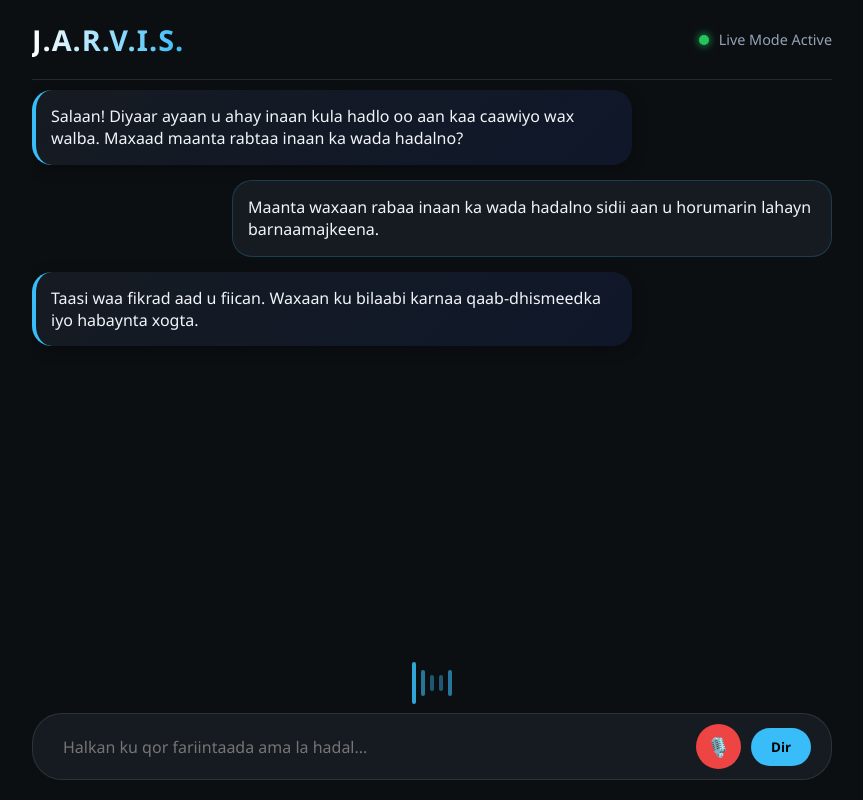
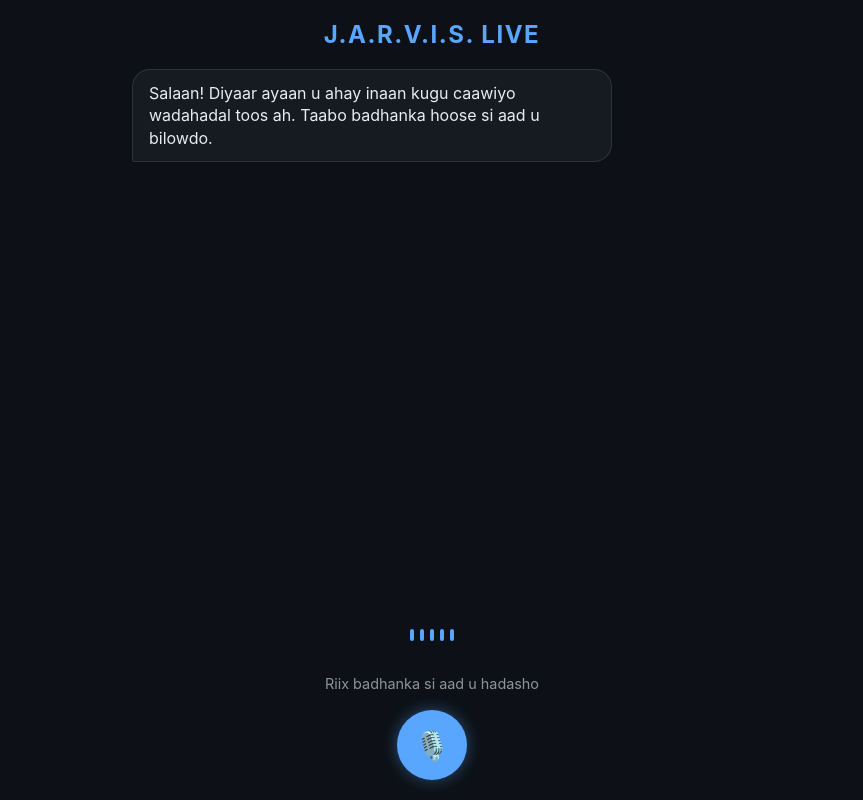
Before and after one commit to saamgamer9-blip/JARVIS-AI, a website: page index.html in a window 1280 px wide. Shown: the whole page, without its empty margins (208-1071 px from the left). Drawn offline with Linux system fonts and the light colour scheme.

Commit message:
Update index.html

```diff
--- a/index.html
+++ b/index.html
@@ -3,22 +3,21 @@
 <head>
   <meta charset="UTF-8">
   <meta name="viewport" content="width=device-width, initial-scale=1.0">
-  <title>JARVIS Live Interface</title>
+  <title>JARVIS Live Voice Assistant</title>
   <style>
     :root {
-      --bg-color: #0c0f12;
+      --bg-color: #0d1117;
       --surface-color: #161b22;
-      --accent-color: #38bdf8;
-      --text-color: #f1f5f9;
-      --text-muted: #94a3b8;
-      --glow-color: rgba(56, 189, 248, 0.3);
+      --text-color: #e6edf3;
+      --accent-color: #58a6ff;
+      --accent-glow: rgba(88, 166, 255, 0.4);
     }
 
     * {
       box-sizing: border-box;
       margin: 0;
       padding: 0;
-      font-family: 'Segoe UI', Tahoma, Geneva, Verdana, sans-serif;
+      font-family: -apple-system, BlinkMacSystemFont, "Segoe UI", Roboto, sans-serif;
     }
 
     body {
@@ -30,232 +29,255 @@
       justify-content: space-between;
       align-items: center;
       padding: 20px;
-      overflow: hidden;
     }
 
-    /* Header Section */
     header {
       width: 100%;
-      max-width: 800px;
-      display: flex;
-      justify-content: space-between;
-      align-items: center;
-      padding-bottom: 20px;
-      border-bottom: 1px solid rgba(255, 255, 255, 0.1);
+      max-width: 600px;
+      text-align: center;
+      padding-bottom: 10px;
     }
 
-    .brand h1 {
-      font-size: 1.8rem;
-      letter-spacing: 1px;
-      background: linear-gradient(90deg, #fff, var(--accent-color));
-      -webkit-background-clip: text;
-      -webkit-text-fill-color: transparent;
+    header h1 {
+      font-size: 1.5rem;
+      letter-spacing: 1.5px;
+      text-transform: uppercase;
+      color: var(--accent-color);
     }
 
-    .status {
-      display: flex;
-      align-items: center;
-      gap: 10px;
-      font-size: 0.9rem;
-      color: var(--text-muted);
-    }
-
-    .status-indicator {
-      width: 10px;
-      height: 10px;
-      background-color: #22c55e;
-      border-radius: 50%;
-      box-shadow: 0 0 8px #22c55e;
-    }
-
-    /* Main Chat Display */
-    main {
+    #chatContainer {
       flex: 1;
       width: 100%;
-      max-width: 800px;
+      max-width: 600px;
       overflow-y: auto;
       display: flex;
       flex-direction: column;
-      gap: 15px;
+      gap: 12px;
       padding: 10px 0;
     }
 
     .message {
-      max-width: 75%;
-      padding: 15px;
-      border-radius: 20px;
+      max-width: 80%;
+      padding: 12px 16px;
+      border-radius: 18px;
+      font-size: 1rem;
       line-height: 1.4;
-      font-size: 1rem;
     }
 
     .message.user {
       align-self: flex-end;
-      background-color: var(--surface-color);
-      border: 1px solid rgba(56, 189, 248, 0.2);
+      background-color: var(--accent-color);
+      color: #0d1117;
+      font-weight: 500;
+      border-bottom-right-radius: 2px;
     }
 
     .message.ai {
       align-self: flex-start;
-      background: linear-gradient(135deg, var(--surface-color), #0f172a);
-      border-left: 4px solid var(--accent-color);
-      box-shadow: 0 4px 15px rgba(0, 0, 0, 0.3);
+      background-color: var(--surface-color);
+      border: 1px solid rgba(255, 255, 255, 0.1);
+      border-bottom-left-radius: 2px;
     }
 
-    /* Voice Visualiser Simulation */
-    .visualizer-container {
-      width: 100%;
+    /* Voice Visualiser */
+    .visualizer {
       display: flex;
       justify-content: center;
       align-items: center;
-      height: 60px;
-      gap: 5px;
+      gap: 6px;
+      height: 40px;
+      margin: 10px 0;
     }
 
-    .bar {
+    .wave-bar {
       width: 4px;
-      height: 20px;
+      height: 12px;
       background-color: var(--accent-color);
       border-radius: 2px;
-      animation: pulse 1.5s infinite ease-in-out;
+      transition: height 0.2s ease;
+    }
+
+    .wave-bar.active {
+      animation: pulse 0.8s infinite ease-in-out alternate;
     }
 
     @keyframes pulse {
-      0%, 100% { height: 15px; opacity: 0.4; }
-      50% { height: 50px; opacity: 1; }
+      0% { height: 12px; }
+      100% { height: 36px; }
     }
 
-    .bar:nth-child(2) { animation-delay: 0.2s; }
-    .bar:nth-child(3) { animation-delay: 0.4s; }
-    .bar:nth-child(4) { animation-delay: 0.6s; }
-    .bar:nth-child(5) { animation-delay: 0.8s; }
-
-    /* Input Controls */
     .controls {
       width: 100%;
-      max-width: 800px;
+      max-width: 600px;
       display: flex;
-      gap: 10px;
+      flex-direction: column;
       align-items: center;
-      background-color: var(--surface-color);
-      padding: 10px 20px;
-      border-radius: 30px;
-      border: 1px solid rgba(255, 255, 255, 0.1);
+      gap: 15px;
+      padding-top: 10px;
     }
 
-    input[type="text"] {
-      flex: 1;
-      background: transparent;
+    #voiceBtn {
+      background-color: var(--accent-color);
+      color: #0d1117;
       border: none;
-      color: var(--text-color);
-      padding: 10px;
-      font-size: 1rem;
-      outline: none;
-    }
-
-    button {
-      background-color: var(--accent-color);
-      color: #000;
-      border: none;
-      padding: 10px 20px;
-      border-radius: 20px;
-      font-weight: bold;
+      width: 70px;
+      height: 70px;
+      border-radius: 50%;
+      font-size: 1.8rem;
       cursor: pointer;
-      transition: transform 0.2s, box-shadow 0.2s;
-    }
-
-    button:hover {
-      transform: scale(1.05);
-      box-shadow: 0 0 15px var(--glow-color);
-    }
-
-    .mic-btn {
-      background-color: #ef4444;
-      color: #fff;
-      border-radius: 50%;
-      width: 45px;
-      height: 45px;
       display: flex;
       justify-content: center;
       align-items: center;
-      font-size: 1.2rem;
+      box-shadow: 0 0 15px var(--accent-glow);
+      transition: transform 0.2s, background-color 0.2s;
+    }
+
+    #voiceBtn:hover {
+      transform: scale(1.08);
+    }
+
+    #voiceBtn.Listening {
+      background-color: #ff7b72;
+      box-shadow: 0 0 20px rgba(255, 123, 114, 0.6);
+    }
+
+    #statusText {
+      font-size: 0.9rem;
+      color: #8b949e;
+      min-height: 1.25rem;
     }
   </style>
 </head>
 <body>
 
   <header>
-    <div class="brand">
-      <h1>J.A.R.V.I.S.</h1>
-    </div>
-    <div class="status">
-      <div class="status-indicator"></div>
-      <span>Live Mode Active</span>
-    </div>
+    <h1>J.A.R.V.I.S. Live</h1>
   </header>
 
-  <main id="chatArea">
+  <div id="chatContainer">
     <div class="message ai">
-      Salaan! Diyaar ayaan u ahay inaan kula hadlo oo aan kaa caawiyo wax walba. Maxaad maanta rabtaa inaan ka wada hadalno?
+      Salaan! Diyaar ayaan u ahay inaan kugu caawiyo wadahadal toos ah. Taabo badhanka hoose si aad u bilowdo.
     </div>
-    <div class="message user">
-      Maanta waxaan rabaa inaan ka wada hadalno sidii aan u horumarin lahayn barnaamajkeena.
-    </div>
-    <div class="message ai">
-      Taasi waa fikrad aad u fiican. Waxaan ku bilaabi karnaa qaab-dhismeedka iyo habaynta xogta.
-    </div>
-  </main>
+  </div>
 
-  <div class="visualizer-container">
-    <div class="bar"></div>
-    <div class="bar"></div>
-    <div class="bar"></div>
-    <div class="bar"></div>
-    <div class="bar"></div>
+  <div class="visualizer" id="visualizer">
+    <div class="wave-bar"></div>
+    <div class="wave-bar"></div>
+    <div class="wave-bar"></div>
+    <div class="wave-bar"></div>
+    <div class="wave-bar"></div>
   </div>
 
   <div class="controls">
-    <input type="text" id="userInput" placeholder="Halkan ku qor fariintaada ama la hadal...">
-    <button class="mic-btn" id="micBtn">🎙️</button>
-    <button id="sendBtn">Dir</button>
+    <div id="statusText">Riix badhanka si aad u hadasho</div>
+    <button id="voiceBtn" aria-label="Microphone">🎙️</button>
   </div>
 
   <script>
-    const chatArea = document.getElementById('chatArea');
-    const userInput = document.getElementById('userInput');
-    const sendBtn = document.getElementById('sendBtn');
-    const micBtn = document.getElementById('micBtn');
+    const chatContainer = document.getElementById('chatContainer');
+    const voiceBtn = document.getElementById('voiceBtn');
+    const statusText = document.getElementById('statusText');
+    const waveBars = document.querySelectorAll('.wave-bar');
 
-    function addMessage(text, sender) {
+    let recognition;
+    let isListening = false;
+
+    // Hubso taageerada Browser-ka
+    const SpeechRecognition = window.SpeechRecognition || window.webkitSpeechRecognition;
+    if (SpeechRecognition) {
+      recognition = new SpeechRecognition();
+      recognition.lang = 'so-SO'; // Ku hagaaji luuqadda la rabo
+      recognition.continuous = false;
+      recognition.interimResults = false;
+
+      recognition.onstart = () => {
+        isListening = true;
+        voiceBtn.classList.add('Listening');
+        voiceBtn.textContent = '⏹️';
+        statusText.textContent = 'Waan ku dhagaysanayaa...';
+        toggleVisualizer(true);
+      };
+
+      recognition.onend = () => {
+        isListening = false;
+        voiceBtn.classList.remove('Listening');
+        voiceBtn.textContent = '🎙️';
+        statusText.textContent = 'Riix badhanka si aad u hadasho';
+        toggleVisualizer(false);
+      };
+
+      recognition.onresult = (event) => {
+        const userText = event.results[0][0].transcript;
+        appendMessage(userText, 'user');
+        generateAIResponse(userText);
+      };
+    } else {
+      statusText.textContent = 'Browser-kaagu ma taageero aqoonsiga codka.';
+      voiceBtn.disabled = true;
+    }
+
+    voiceBtn.addEventListener('click', () => {
+      if (isListening) {
+        recognition.stop();
+      } else {
+        recognition.start();
+      }
+    });
+
+    function appendMessage(text, sender) {
       const msgDiv = document.createElement('div');
       msgDiv.classList.add('message', sender);
       msgDiv.textContent = text;
-      chatArea.appendChild(msgDiv);
-      chatArea.scrollTop = chatArea.scrollHeight;
+      chatContainer.appendChild(msgDiv);
+      chatContainer.scrollTop = chatContainer.scrollHeight;
+      if (sender === 'ai') {
+        speakResponse(text);
+      }
     }
 
-    sendBtn.addEventListener('click', () => {
-      const text = userInput.value.trim();
-      if (text) {
-        addMessage(text, 'user');
-        userInput.value = '';
+    function toggleVisualizer(active) {
+      waveBars.forEach(bar => {
+        if (active) bar.classList.add('active');
+        else bar.classList.remove('active');
+      });
+    }
 
-        // Simulada jawaabta AI
-        setTimeout(() => {
-          addMessage("Waan fahmay qodobkaas. Aan sii wadno falanqaynta.", 'ai');
-        }, 1000);
+    // Simulada garashada iyo ka jawaabida AI
+    function generateAIResponse(userText) {
+      statusText.textContent = 'JARVIS wuu ka fikirayaa...';
+      toggleVisualizer(false);
+
+      setTimeout(() => {
+        let reply = "Waan helay farriintaada. Aad ayaan ugu faraxsanahay inaan kaa caawiyo.";
+        if (userText.toLowerCase().includes("sidee")) {
+          reply = "Anigu si fiican ayaan u shaqaynayaa, mahadsanid!";
+        } else if (userText.toLowerCase().includes("magaca")) {
+          reply = "Magacaygu waa JARVIS, kaaliyahaaga gaarka ah.";
+        }
+        appendMessage(reply, 'ai');
+      }, 1000);
+    }
+
+    // Ku hadalka jawaabta
+    function speakResponse(text) {
+      if ('speechSynthesis' in window) {
+        window.speechSynthesis.cancel(); // Jooji hadalkii hore haddii uu jiray
+        const utterance = new SpeechSynthesisUtterance(text);
+        utterance.lang = 'so-SO';
+        utterance.rate = 1.0;
+        utterance.pitch = 1.0;
+
+        statusText.textContent = 'Waan akhrinayaa...';
+        toggleVisualizer(true);
+
+        utterance.onend = () => {
+          statusText.textContent = 'Riix badhanka si aad u hadasho';
+          toggleVisualizer(false);
+        };
+
+        window.speechSynthesis.speak(utterance);
       }
-    });
-
-    userInput.addEventListener('keypress', (e) => {
-      if (e.key === 'Enter') {
-        sendBtn.click();
-      }
-    });
-
-    // Simulada shidida makarafoonka
-    micBtn.addEventListener('click', () => {
-      alert("Habkaaysiga codka waa la shiday. Hada waad hadli kartaa.");
-    });
+    }
   </script>
 </body>
 </html>
```
